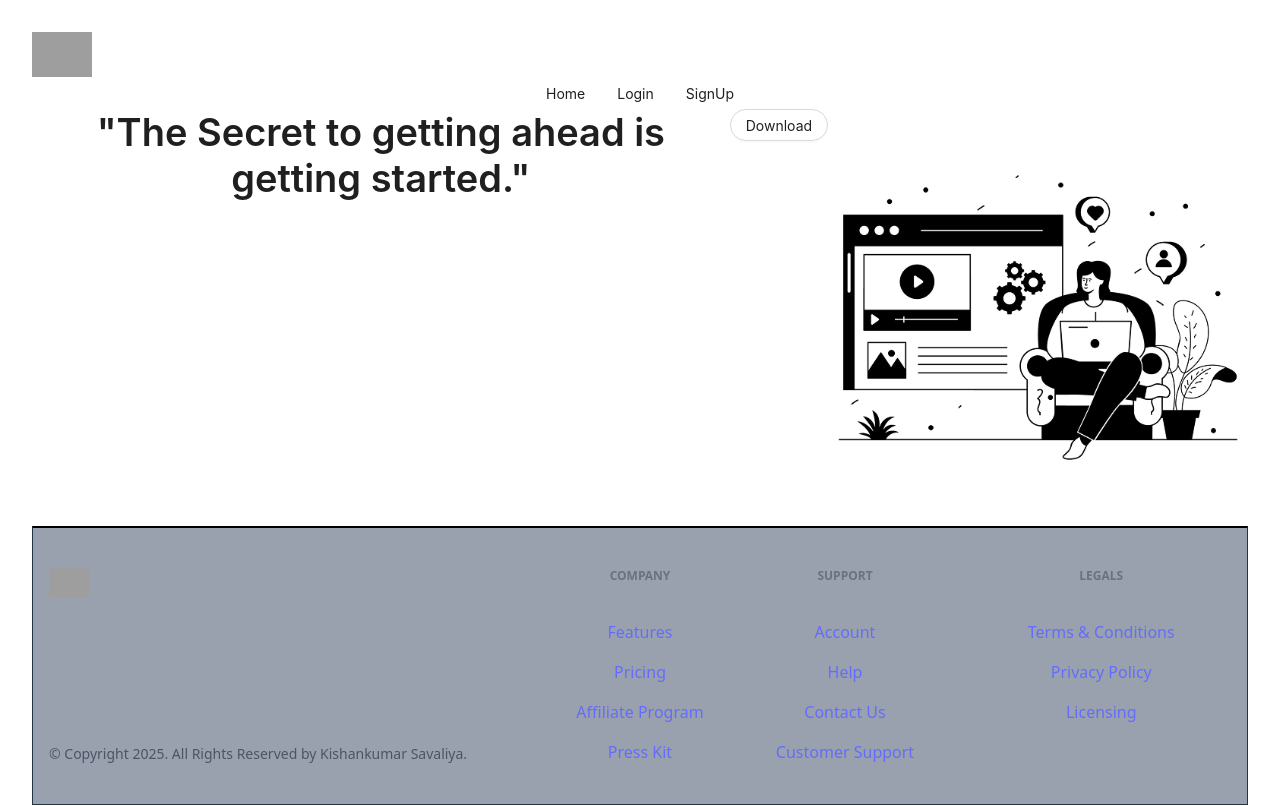
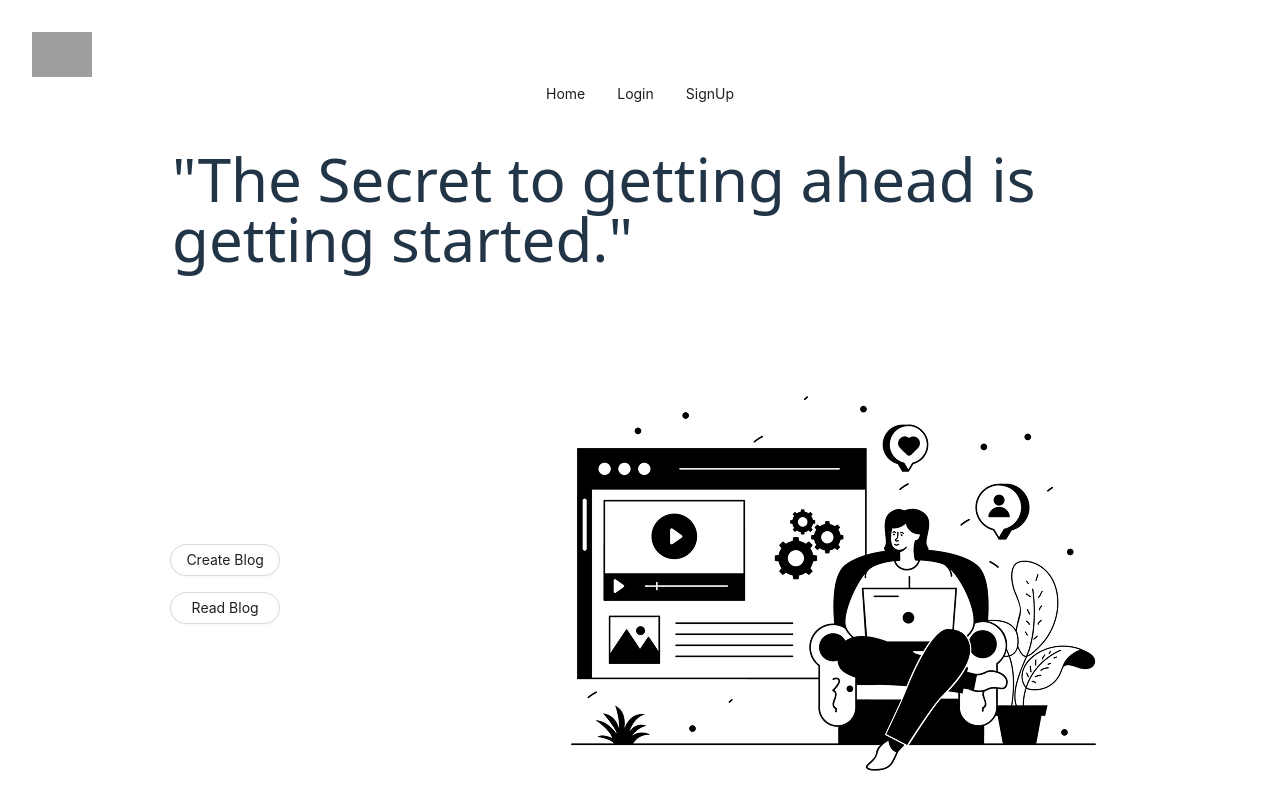
Before and after one commit to Kishansavaliya22/MegaBlogPost, a React (Vite) app: page / in a window 1280 px wide. Shown: the top 806 px of the page. Built offline with nearby package versions, Linux system fonts and the light colour scheme; no server answers; grey boxes are pictures that could not be loaded.

Commit message:
Home page layout design

```diff
--- a/src/pages/Home.tsx
+++ b/src/pages/Home.tsx
@@ -1,20 +1,26 @@
 import React from "react";
-import { Flex, Typography, Button } from "antd";
+import { Flex, Button } from "antd";
 
-const { Title } = Typography;
 const Home: React.FC = () => {
   return (
-    <Flex>
+    <Flex vertical>
       <Flex>
-        <Typography>
-          <Title>"The Secret to getting ahead is getting started."</Title>
-        </Typography>
+        <div className="text-6xl w-5xl pl-25 m-10 text-start">
+          "The Secret to getting ahead is getting started."
+        </div>
       </Flex>
-      <Flex>
-        <Flex>
-          <Button type="default" shape="round">
-            Download
-          </Button>
+      <Flex align="center" justify="space-around">
+        <Flex vertical gap="middle">
+          <Flex>
+            <Button type="default" shape="round" block>
+              Create Blog
+            </Button>
+          </Flex>
+          <Flex>
+            <Button type="default" shape="round" block>
+              Read Blog
+            </Button>
+          </Flex>
         </Flex>
         <Flex>
           <img
```
